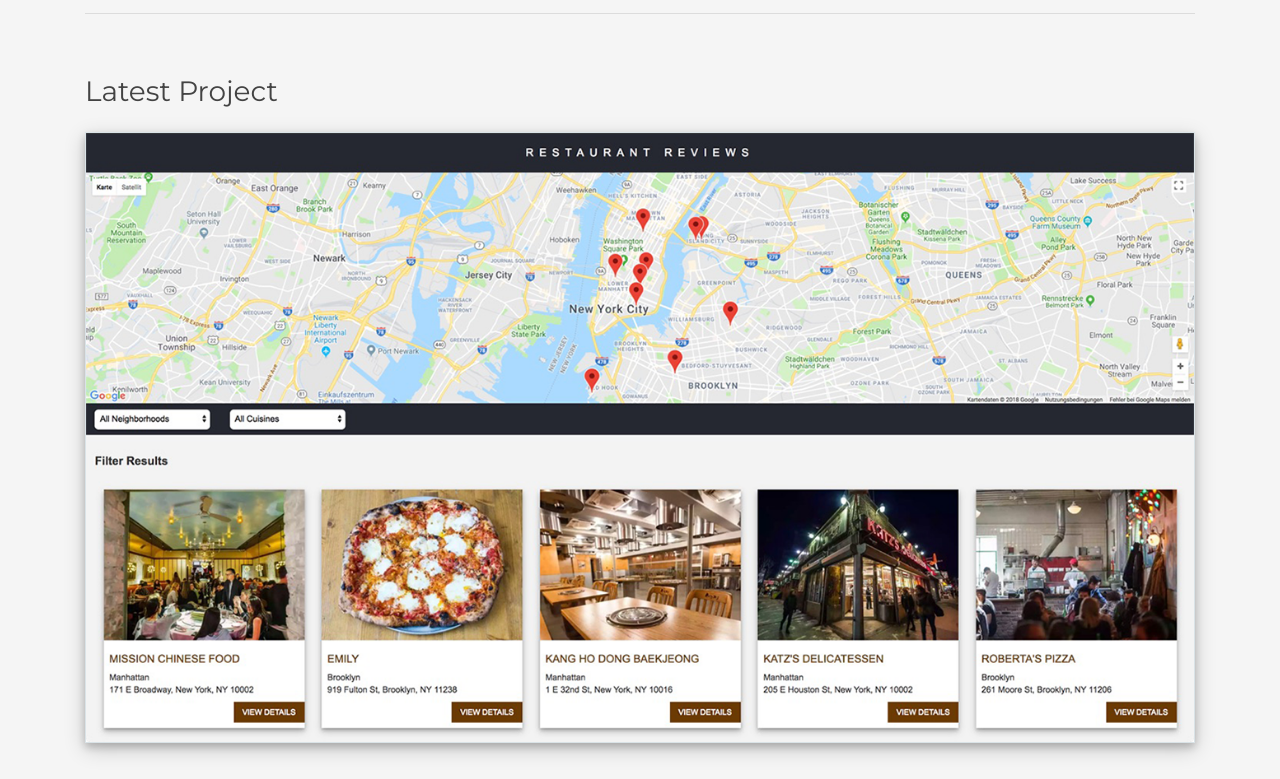
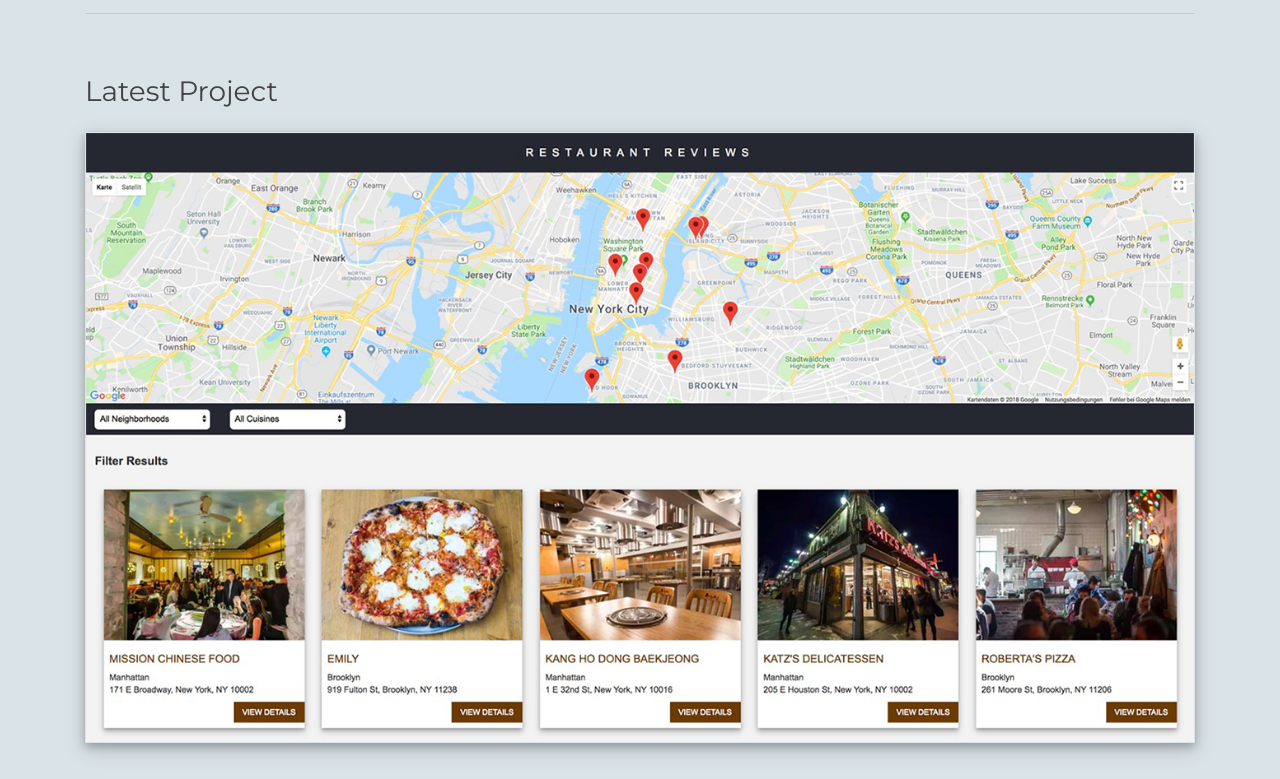
Before and after one commit to torralbapatrick/my-portfolio, a plain HTML site: page index.html in a window 1280 px wide. Shown: the part 213-992 px from the top of the page. Drawn offline with nearby package versions, Linux system fonts and the light colour scheme.

Commit message:
Change background color

```diff
--- a/css/styles.css
+++ b/css/styles.css
@@ -1,6 +1,6 @@
 /* GLOBAL STYLES */
 body {
-	background: #f5f5f5;
+	background: #dae3e7;
 	color: #434343;
 	font-family: "Montserrat", sans-serif;
 }
```
